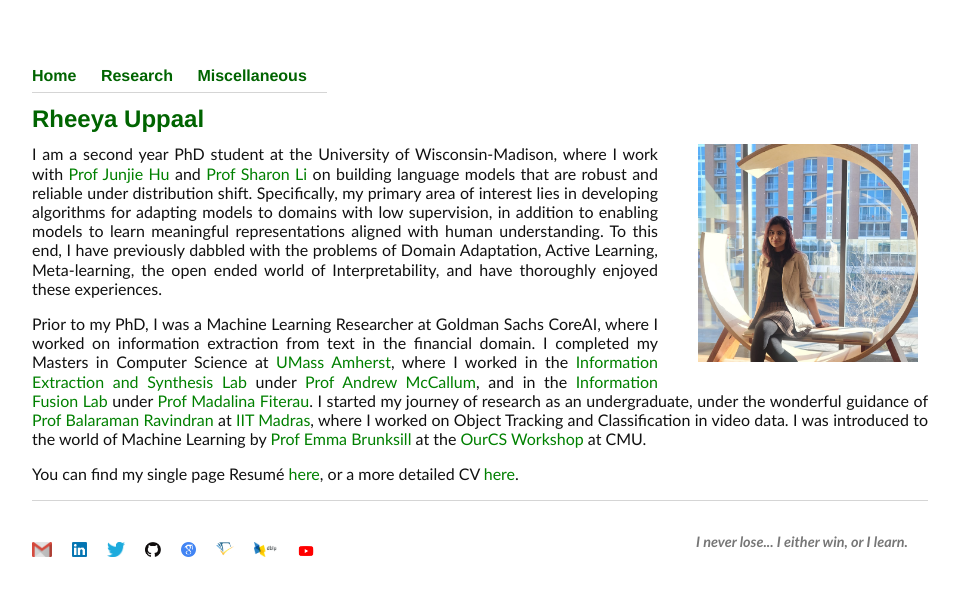
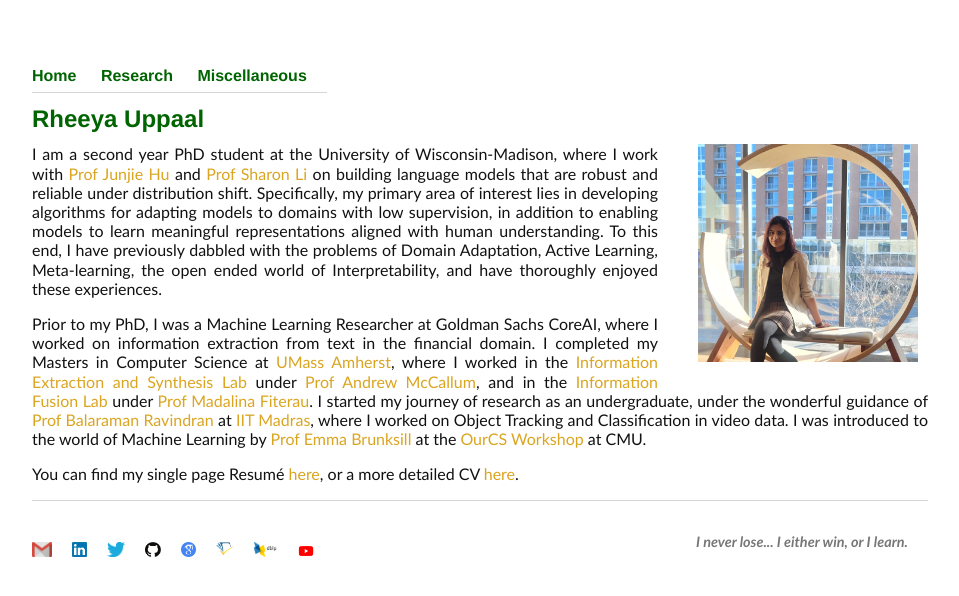
Before and after one commit to Uppaal/Uppaal.github.io, a Jekyll site: the page built from index.html, in a window 1280 px wide. Shown: the top 596 px of the page, without its empty margins (160-1119 px from the left). Built offline with Jekyll 4.4.1, drawn with Linux system fonts in a browser that asks for light colours.

Commit message:
Update main.css

```diff
--- a/css/main.css
+++ b/css/main.css
@@ -14,7 +14,7 @@
 :root {
     --main-bg-color: #FFFFFF; /*white*/
     --heading-color: #006400;
-    --link-color: #008000;
+    --link-color: #DAA520;
     --font-color: #111;  /*111 is darkest black and 999 is lightest*/
     --footer-font-color:#777
 }
```
